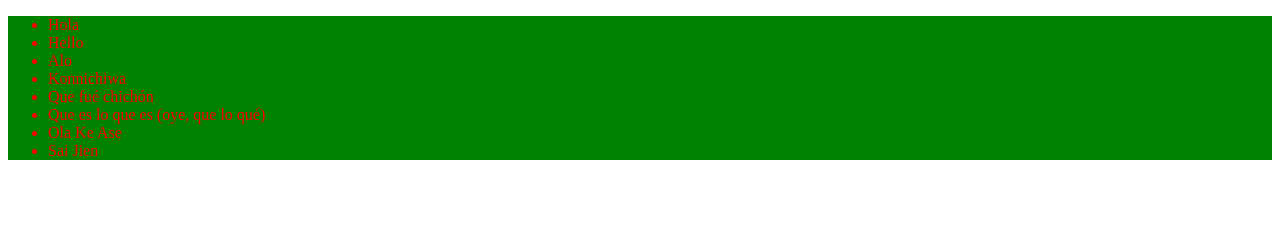
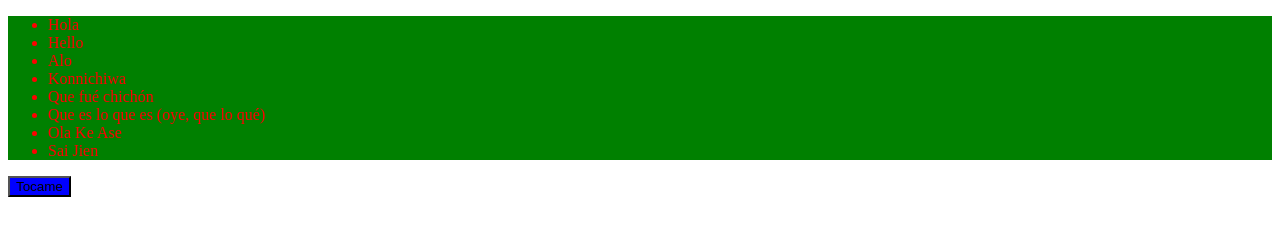
Before and after one commit to fizdalf/buscaminas-2022, a plain HTML site: page index.html in a window 1280 px wide. Drawn offline with Linux system fonts and the light colour scheme.

Commit message:
Añadir botón

```diff
--- a/index.html
+++ b/index.html
@@ -17,5 +17,6 @@
         <li>Sai Jien</li>
     </ul>
 </div>
+<button style="background-color:blue">Tocame</button>
 </body>
 </html>
```
